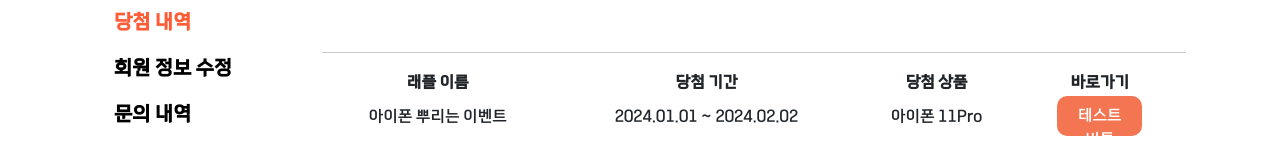
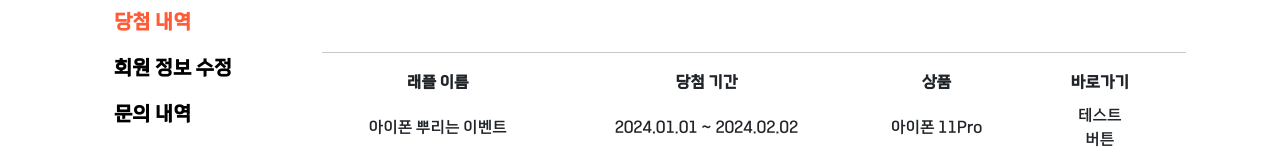
Before and after one commit to byeonnns/let-ffle-front, a Vue app: page /Member/WinningList in a window 1280 px wide. Shown: the part 287-446 px from the top of the page. Built offline with nearby package versions, Linux system fonts and the light colour scheme.

Commit message:
Refactor : Mypage 당첨내역 CSS 주석

```diff
--- a/src/views/Member/WinningListView.vue
+++ b/src/views/Member/WinningListView.vue
@@ -57,7 +57,7 @@
                                                 당첨 기간
                                             </th>
                                             <th>
-                                                당첨 상품
+                                                 상품
                                             </th>
                                             <th>바로가기</th>
                                         </tr>
@@ -94,7 +94,7 @@ import SerachPeriod from './Components/SearchPeriod.vue';
 </script>
 
 <style scoped>
-.content_title {
+/* .content_title {
     margin-bottom: 20px;
     text-align: center;
 }
@@ -157,5 +157,5 @@ import SerachPeriod from './Components/SearchPeriod.vue';
 
 .Status {
     display: flex;
-}
+} */
 </style>
```
